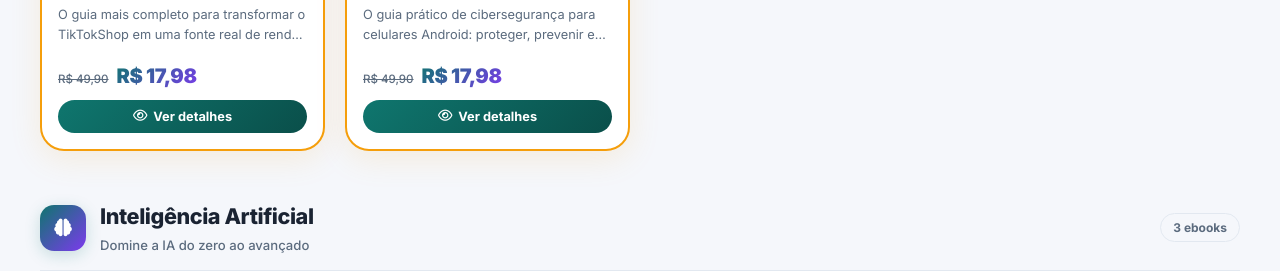
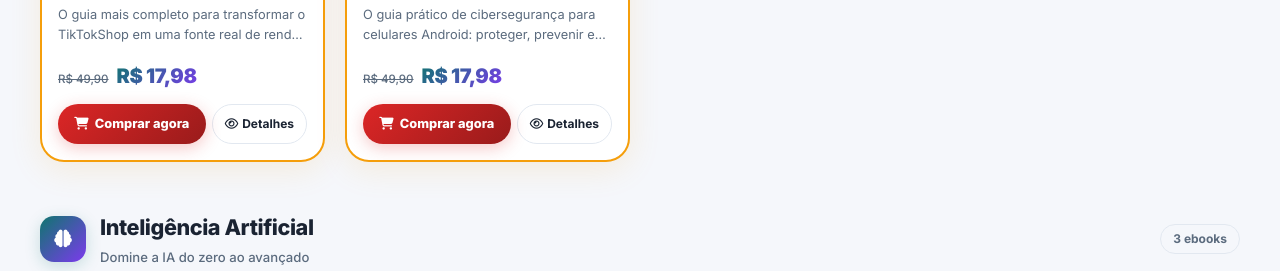
Before and after one commit to AnaDesenvolvedora/paginaebook, a plain HTML site: page index.html in a window 1280 px wide. Shown: the part 1403-1674 px from the top of the page. Drawn offline with Linux system fonts and the light colour scheme.

Commit message:
Update index.html

```diff
--- a/index.html
+++ b/index.html
@@ -728,19 +728,26 @@
             border-radius: 50px;
             margin-left: auto;
         }
+
+        /* ═══════════════════════════════════════════════════════
+           AÇÕES DO CARD — 2 botões: Comprar agora + Ver detalhes
+           ═══════════════════════════════════════════════════════ */
         .ebook-actions {
             display: flex;
-            gap: 8px;
-        }
-        .btn-details {
+            gap: 6px;
+            margin-top: 4px;
+        }
+
+        /* Botão COMPRAR — destaque principal */
+        .btn-buy-card {
             flex: 1;
-            background: linear-gradient(135deg, var(--primary), var(--primary-dark));
+            background: linear-gradient(135deg, var(--blackfriday), #991b1b);
             color: white;
             border: none;
             border-radius: 50px;
-            padding: 9px 14px;
+            padding: 10px 12px;
             font-size: 0.8rem;
-            font-weight: 700;
+            font-weight: 800;
             cursor: pointer;
             transition: all 0.3s ease;
             display: inline-flex;
@@ -748,16 +755,60 @@
             justify-content: center;
             gap: 6px;
             font-family: inherit;
-        }
-        .ebook-card.combo .btn-details {
+            text-decoration: none;
+            box-shadow: 0 4px 16px rgba(220, 38, 38, 0.25);
+            position: relative;
+            overflow: hidden;
+        }
+        .btn-buy-card::before {
+            content: '';
+            position: absolute;
+            top: 0; left: -100%;
+            width: 100%; height: 100%;
+            background: linear-gradient(90deg, transparent, rgba(255,255,255,0.25), transparent);
+            transition: left 0.6s ease;
+        }
+        .btn-buy-card:hover {
+            transform: translateY(-2px);
+            box-shadow: 0 8px 28px rgba(220, 38, 38, 0.4);
+        }
+        .btn-buy-card:hover::before {
+            left: 100%;
+        }
+
+        /* Botão VER DETALHES — secundário, mais discreto */
+        .btn-details {
+            background: var(--surface);
+            color: var(--text);
+            border: 1.5px solid var(--border);
+            border-radius: 50px;
+            padding: 10px 12px;
+            font-size: 0.75rem;
+            font-weight: 700;
+            cursor: pointer;
+            transition: all 0.3s ease;
+            display: inline-flex;
+            align-items: center;
+            justify-content: center;
+            gap: 4px;
+            font-family: inherit;
+            flex-shrink: 0;
+            white-space: nowrap;
+        }
+        .btn-details:hover {
+            border-color: var(--primary);
+            color: var(--primary);
+            background: rgba(15, 118, 110, 0.04);
+            transform: translateY(-2px);
+        }
+
+        /* Combo: botão comprar em roxo */
+        .ebook-card.combo .btn-buy-card {
             background: linear-gradient(135deg, var(--combo), #6d28d9);
-        }
-        .btn-details:hover {
-            transform: translateY(-2px);
-            box-shadow: 0 8px 24px rgba(15, 118, 110, 0.25);
-        }
-        .ebook-card.combo .btn-details:hover {
-            box-shadow: 0 8px 24px rgba(139, 92, 246, 0.35);
+            box-shadow: 0 4px 16px rgba(139, 92, 246, 0.3);
+        }
+        .ebook-card.combo .btn-buy-card:hover {
+            box-shadow: 0 8px 28px rgba(139, 92, 246, 0.4);
         }
 
         .empty-state {
@@ -982,7 +1033,7 @@
         .modal-meta-item i { color: var(--primary); }
 
         .btn-buy {
-            background: linear-gradient(135deg, var(--primary), var(--primary-dark));
+            background: linear-gradient(135deg, var(--blackfriday), #991b1b);
             color: white;
             border: none;
             border-radius: 50px;
@@ -996,16 +1047,17 @@
             justify-content: center;
             gap: 10px;
             text-decoration: none;
-            box-shadow: 0 8px 24px rgba(15, 118, 110, 0.2);
+            box-shadow: 0 8px 24px rgba(220, 38, 38, 0.25);
             font-family: inherit;
             width: 100%;
         }
         .btn-buy.combo-buy {
             background: linear-gradient(135deg, var(--combo), #6d28d9);
+            box-shadow: 0 8px 24px rgba(139, 92, 246, 0.3);
         }
         .btn-buy:hover {
             transform: translateY(-3px);
-            box-shadow: 0 12px 36px rgba(15, 118, 110, 0.3);
+            box-shadow: 0 12px 36px rgba(220, 38, 38, 0.4);
         }
         .btn-buy.combo-buy:hover {
             box-shadow: 0 12px 36px rgba(139, 92, 246, 0.4);
@@ -1171,6 +1223,8 @@
             .combo-economy { display: none; }
             .category-section-header { flex-wrap: wrap; }
             .category-section-count { margin-left: 0; }
+            .btn-buy-card { font-size: 0.75rem; padding: 9px 10px; }
+            .btn-details { font-size: 0.7rem; padding: 9px 10px; }
         }
     </style>
 </head>
@@ -1320,9 +1374,6 @@
         // LINKS DE VENDA: KIWIFY
         // ============================================================
         const ebooks = [
-            // ══════════════════════════════════════════════════════
-            // ⭐ DESTAQUE (3 ebooks) — Preço 17,98
-            // ══════════════════════════════════════════════════════
             {
                 id: 1,
                 titulo: "TikTokShop Monetizar",
@@ -1389,10 +1440,6 @@
                 destaque: true,
                 link: "https://pay.kiwify.com.br/nv6yPsM"
             },
-
-            // ══════════════════════════════════════════════════════
-            // 🧠 INTELIGÊNCIA ARTIFICIAL — Preço 14,98
-            // ══════════════════════════════════════════════════════
             {
                 id: 3,
                 titulo: "Como Ganhar Dinheiro com Inteligência Artificial em 2026",
@@ -1459,10 +1506,6 @@
                 destaque: false,
                 link: "https://pay.kiwify.com.br/rRZKgKK"
             },
-
-            // ══════════════════════════════════════════════════════
-            // 📸 INSTAGRAM — Preço 14,98
-            // ══════════════════════════════════════════════════════
             {
                 id: 6,
                 titulo: "Instagram que Vende",
@@ -1529,10 +1572,6 @@
                 destaque: false,
                 link: "https://pay.kiwify.com.br/qm0taiu"
             },
-
-            // ══════════════════════════════════════════════════════
-            // ▶️ YOUTUBE — Preço 14,98
-            // ══════════════════════════════════════════════════════
             {
                 id: 9,
                 titulo: "YouTube do Zero para Empreendedores",
@@ -1599,10 +1638,6 @@
                 destaque: false,
                 link: "https://pay.kiwify.com.br/96j29pR"
             },
-
-            // ══════════════════════════════════════════════════════
-            // 🛒 TIKTOK SHOP — Preço 14,98
-            // ══════════════════════════════════════════════════════
             {
                 id: 12,
                 titulo: "Como Abrir Sua Loja no TikTok Shop",
@@ -1669,10 +1704,6 @@
                 destaque: false,
                 link: "https://pay.kiwify.com.br/SJnraEB"
             },
-
-            // ══════════════════════════════════════════════════════
-            // 🎁 COMBOS PREMIUM — Preço 29,98
-            // ══════════════════════════════════════════════════════
             {
                 id: 100,
                 titulo: "Combo Destaque",
@@ -1828,7 +1859,6 @@
             { key: "Cibersegurança", label: "Cibersegurança", icon: "fa-solid fa-shield-halved", subtitle: "Proteja seu celular e sua família" }
         ];
 
-        // Ordem das seções no tópico "Todas" — DESTAQUES PRIMEIRO
         const ORDEM_SECOES = [
             "Destaque",
             "Inteligência Artificial",
@@ -1875,7 +1905,7 @@
         }
 
         // ============================================================
-        // RENDERIZAR CARD INDIVIDUAL
+        // RENDERIZAR CARD INDIVIDUAL — COM 2 BOTÕES
         // ============================================================
         function renderizarCardHTML(eb) {
             let cardClasses = "ebook-card";
@@ -1910,8 +1940,11 @@
                             ${economiaHTML}
                         </div>
                         <div class="ebook-actions">
-                            <button class="btn-details" data-id="${eb.id}">
-                                <i class="fa-regular fa-eye"></i> Ver detalhes
+                            <a href="${eb.link}" target="_blank" rel="noopener" class="btn-buy-card">
+                                <i class="fa-solid fa-cart-shopping"></i> Comprar agora
+                            </a>
+                            <button class="btn-details" data-id="${eb.id}" title="Ver detalhes">
+                                <i class="fa-regular fa-eye"></i> Detalhes
                             </button>
                         </div>
                     </div>
@@ -1964,7 +1997,6 @@
 
         // ============================================================
         // RENDERIZAR EM SEÇÕES (Todas)
-        // Ordem: DESTAQUES → Categorias → COMBOS NO FINAL
         // ============================================================
         function renderizarPorSecoes(container, todos) {
             const combos = todos.filter(eb => eb.isCombo);
@@ -1979,7 +2011,6 @@
 
             let html = "";
 
-            // Seções por categoria (Destaques primeiro)
             ORDEM_SECOES.forEach(catKey => {
                 const itens = porCategoria[catKey];
                 if (!itens || itens.length === 0) return;
@@ -2006,7 +2037,6 @@
                 `;
             });
 
-            // COMBOS PREMIUM NO FINAL
             if (combos.length > 0) {
                 const combosOrdenados = [...combos].sort((a, b) => a.id - b.id);
                 html += `
@@ -2300,7 +2330,7 @@
         };
         const scriptLd = document.createElement('script');
         scriptLd.type = 'application/ld+json';
-        scriptLd.textContent = JSON.stringify(jsonLd);
+        scriptLd.textContent = JSON.stringify(scriptLd, null, 2);
         document.head.appendChild(scriptLd);
     </script>
 
```
